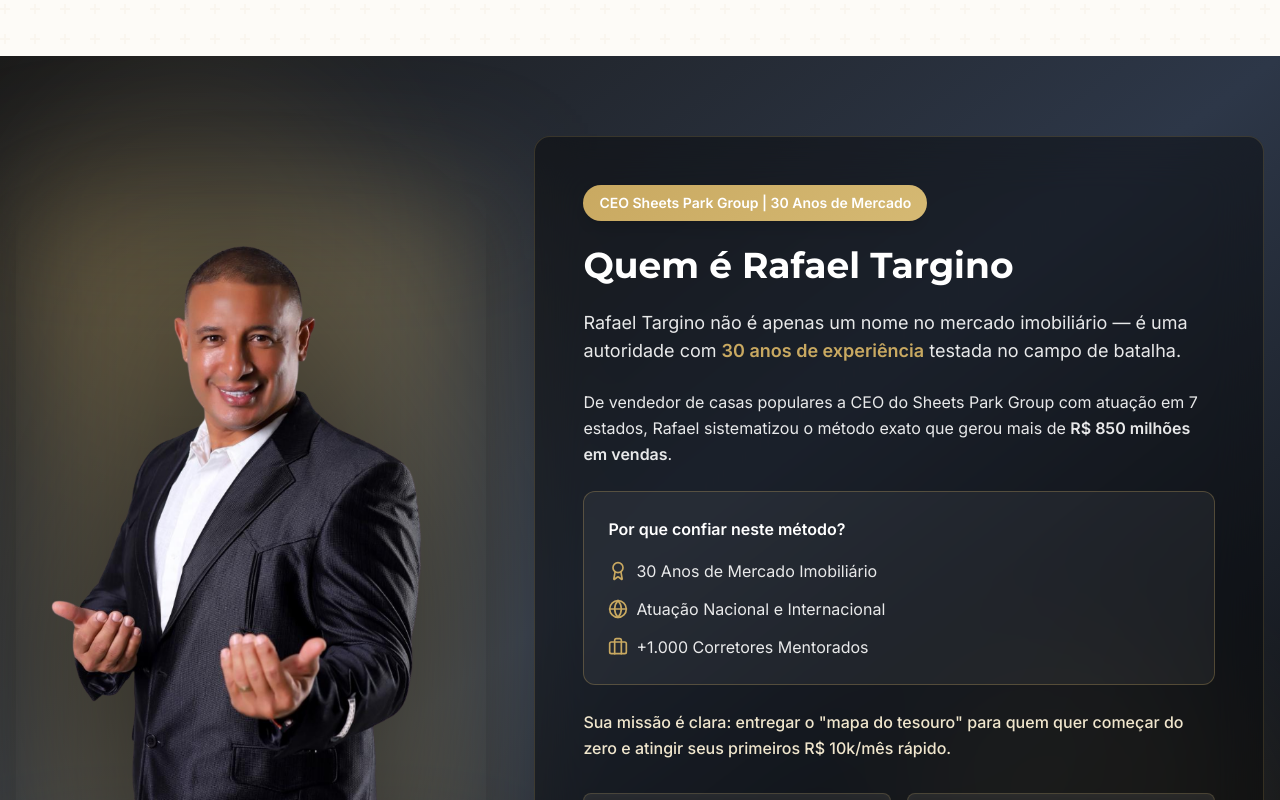
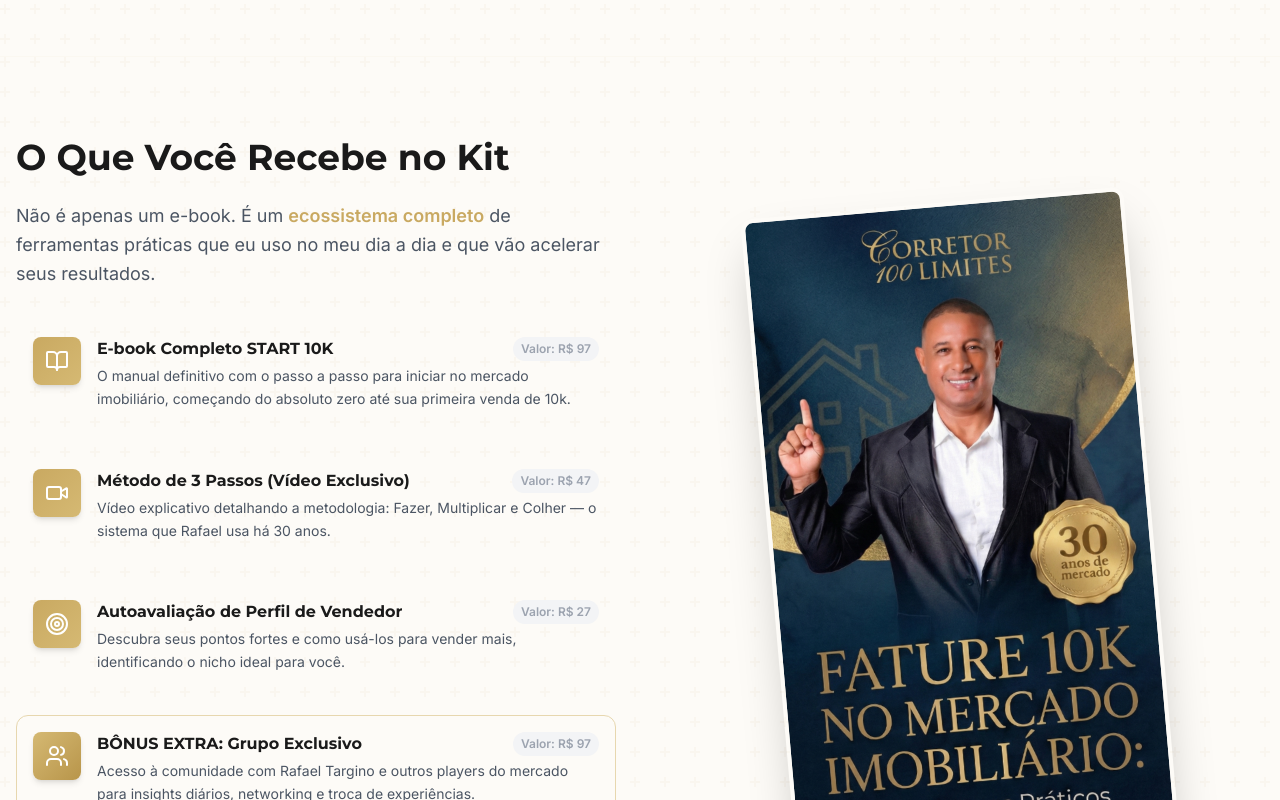
Before and after one commit to econnectmarketingdigital-cloud/isca-rafael, a React (Vite) app: page / in a window 1280 px wide. Shown: the part 3040-3840 px from the top of the page. Built offline with nearby package versions, Linux system fonts and the light colour scheme.

Commit message:
Move AboutAuthor section after offers and simplify text

```diff
--- a/src/App.tsx
+++ b/src/App.tsx
@@ -19,11 +19,11 @@ function App() {
       <SocialProof />
       <HowItWorks />
       <TargetAudience />
-      <AboutAuthor />
       <WhatYouGet />
       <InvestmentSection />
       <RiskZero />
       <UrgencySection />
+      <AboutAuthor />
       <Guarantee />
       <FAQ />
       <Footer />
--- a/src/components/AboutAuthor.tsx
+++ b/src/components/AboutAuthor.tsx
@@ -57,18 +57,15 @@ export default function AboutAuthor() {
                         </h2>
 
                         <div className="space-y-6 text-white/90 leading-relaxed">
-                            <p className="text-lg">
-                                Rafael Targino não é apenas um nome no mercado imobiliário — é uma autoridade com <strong className="text-secondary">30 anos de experiência</strong> testada no campo de batalha.
+                            <p className="text-lg font-medium">
+                                Rafael Targino é <strong>CEO do Sheets Park Group</strong> e uma autoridade com <strong className="text-secondary">30 anos de experiência</strong>.
                             </p>
 
                             <p>
-                                De vendedor de casas populares a CEO do Sheets Park Group com atuação em 7 estados, Rafael sistematizou o método exato que gerou mais de <strong>R$ 850 milhões em vendas</strong>.
+                                De vendedor de casas populares a líder de operações em 7 estados, ele sistematizou o método exato que gerou mais de <strong>R$ 850 milhões em vendas</strong> para entregar a você o "mapa do tesouro".
                             </p>
 
-                            <div className="bg-white/5 p-6 rounded-xl border border-gold-500/30">
-                                <p className="font-semibold text-white mb-4">
-                                    Por que confiar neste método?
-                                </p>
+                            <div className="bg-white/5 p-5 rounded-xl border border-gold-500/30">
                                 <ul className="space-y-3">
                                     <li className="flex items-center gap-2">
                                         <Award className="w-5 h-5 text-secondary flex-shrink-0" />
@@ -84,10 +81,6 @@ export default function AboutAuthor() {
                                     </li>
                                 </ul>
                             </div>
-
-                            <p className="font-medium text-gold-200">
-                                Sua missão é clara: entregar o "mapa do tesouro" para quem quer começar do zero e atingir seus primeiros R$ 10k/mês rápido.
-                            </p>
                         </div>
 
                         {/* Badges */}
```
